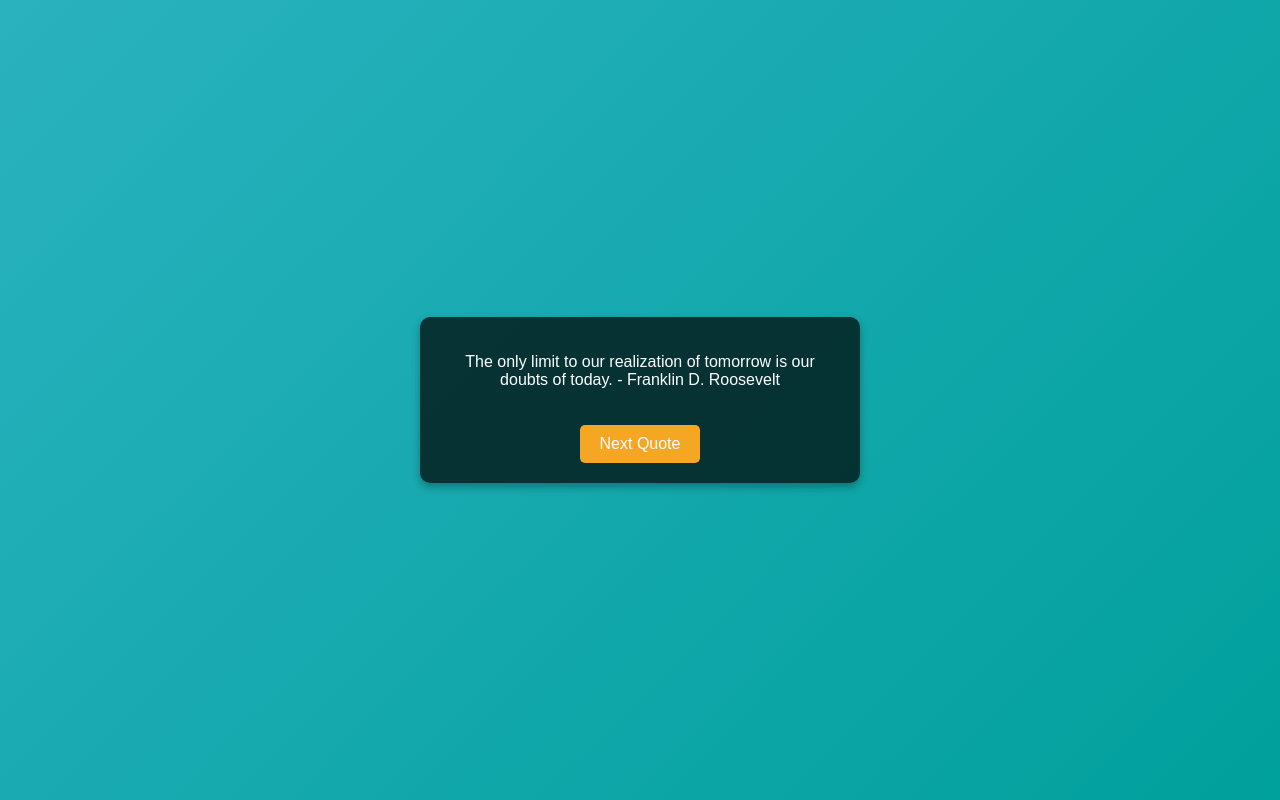
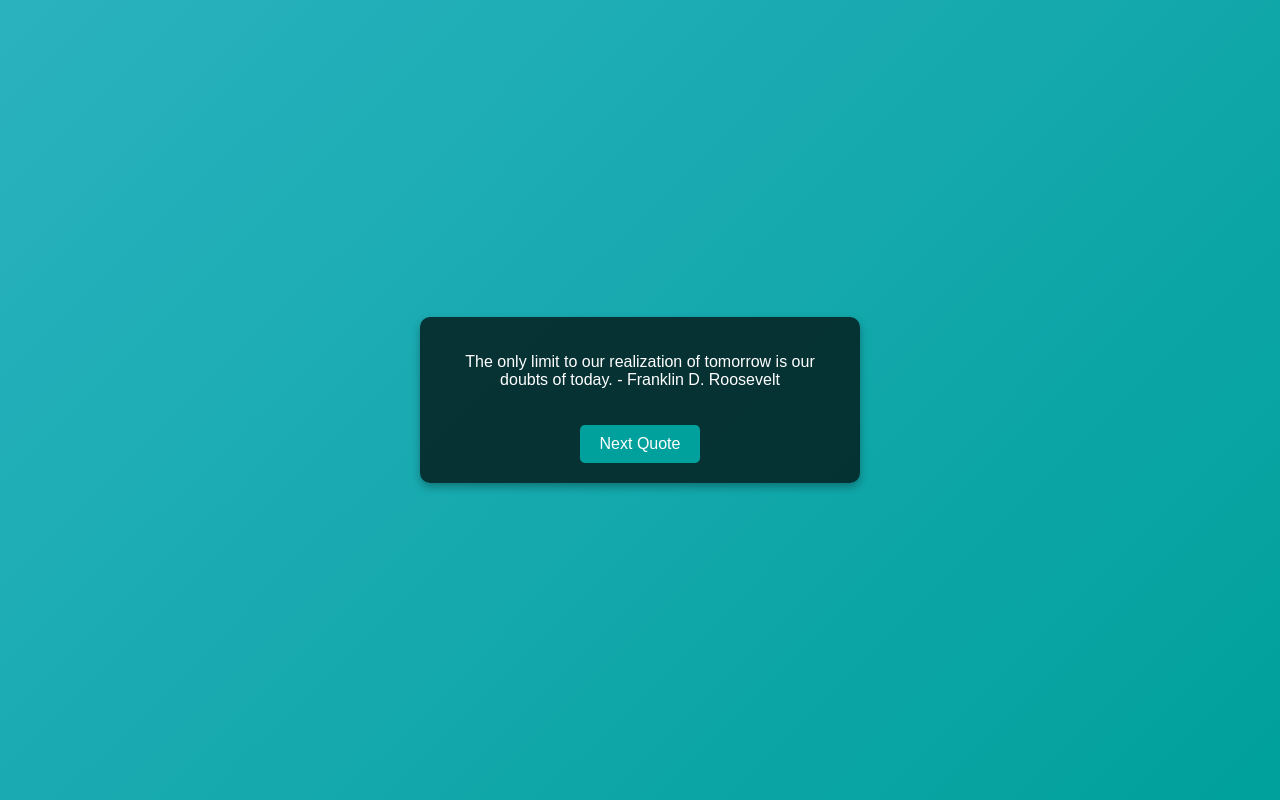
Before and after one commit to brahman/quotables, a plain HTML site: page index.html in a window 1280 px wide. Drawn offline with Linux system fonts and the light colour scheme.

Commit message:
Update styles.css

```diff
--- a/styles.css
+++ b/styles.css
@@ -28,7 +28,7 @@ button {
   margin-top: 20px;
   padding: 10px 20px;
   border: none;
-  background-color: #f5a623;
+  background-color: #00A09C;
   color: #fff;
   font-size: 16px;
   border-radius: 5px;
```
